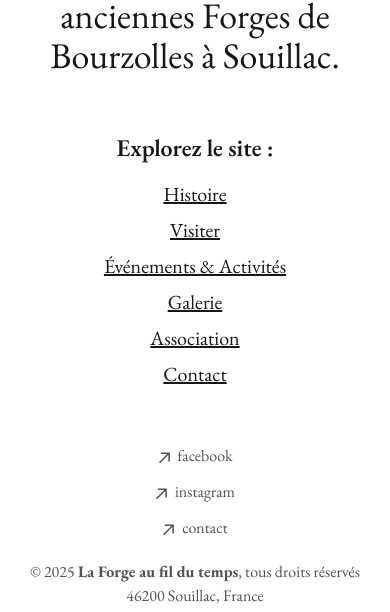
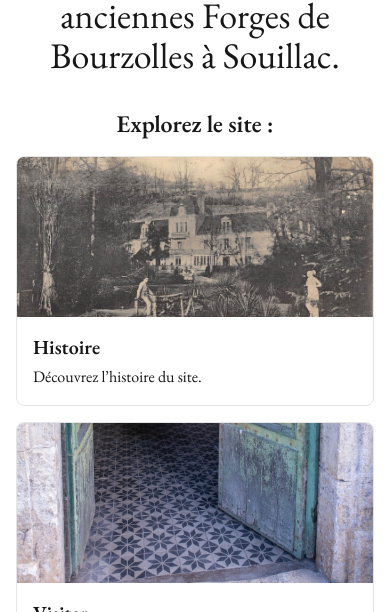
Before and after one commit to uburoiubu/forge-au-fil-du-temps, a Next.js app: page / in a window 390 px wide. Shown: the part 504-1116 px from the top of the page. Built offline with nearby package versions, Linux system fonts and the light colour scheme.

Commit message:
new design with cards

```diff
--- a/app/page.tsx
+++ b/app/page.tsx
@@ -2,6 +2,51 @@ import Image from "next/image";
 import Link from "next/link";
 
 export default function Home() {
+  const mobileCards = [
+    {
+      href: "/histoire",
+      title: "Histoire",
+      desc: "Découvrez l’histoire du site.",
+      img: "/images/chateau.jpg", // change to your actual image
+      alt: "Histoire de la Forge",
+    },
+    {
+      href: "/visiter",
+      title: "Visiter",
+      desc: "Préparez votre visite.",
+      img: "/images/visiter.jpg",
+      alt: "Visite de la Forge",
+    },
+    {
+      href: "/events",
+      title: "Événements & Activités",
+      desc: "Ce qui se passe à la Forge.",
+      img: "/images/plafond.jpg",
+      alt: "Événements et activités",
+    },
+    {
+      href: "/galerie",
+      title: "Galerie",
+      desc: "Photos et souvenirs.",
+      img: "/images/usine.jpg",
+      alt: "Galerie photo",
+    },
+    {
+      href: "/soutien",
+      title: "Association",
+      desc: "Soutenir / adhérer.",
+      img: "/images/asso-expo.jpg",
+      alt: "Association",
+    },
+    {
+      href: "/contact",
+      title: "Contact",
+      desc: "Nous écrire / venir.",
+      img: "/images/association/asso-la-forge.png",
+      alt: "Contact",
+    },
+  ];
+
   return (
     <div className="font-sans text-xl leading-relaxed text-center">
       <main className="flex flex-col items-center gap-8">
@@ -23,46 +68,32 @@ export default function Home() {
           Forges de Bourzolles à Souillac.
         </h1>
 
-        {/* Mobile-only quick links */}
-        <section className="block md:hidden p-6">
+        {/* Mobile-only cards */}
+        <section className="block md:hidden px-4 pb-8 w-full">
           <h2 className="text-2xl font-semibold mb-4">Explorez le site :</h2>
-          <nav>
-            <ul className="flex flex-col items-center gap-2 text-xl">
-              <li>
-                <Link
-                  href="/histoire"
-                  className="underline hover:text-blue-600"
-                >
-                  Histoire
-                </Link>
-              </li>
-              <li>
-                <Link href="/visiter" className="underline hover:text-blue-600">
-                  Visiter
-                </Link>
-              </li>
-              <li>
-                <Link href="/events" className="underline hover:text-blue-600">
-                  Événements & Activités
-                </Link>
-              </li>
-              <li>
-                <Link href="/galerie" className="underline hover:text-blue-600">
-                  Galerie
-                </Link>
-              </li>
-              <li>
-                <Link href="/soutien" className="underline hover:text-blue-600">
-                  Association
-                </Link>
-              </li>
-              <li>
-                <Link href="/contact" className="underline hover:text-blue-600">
-                  Contact
-                </Link>
-              </li>
-            </ul>
-          </nav>
+
+          <div className="grid grid-cols-1 gap-4">
+            {mobileCards.map((c) => (
+              <Link
+                key={c.href}
+                href={c.href}
+                className="group block rounded-lg overflow-hidden border border-neutral-200 dark:border-neutral-800 hover:shadow-md transition text-left"
+              >
+                <div className="relative h-40">
+                  <Image
+                    src={c.img}
+                    alt={c.alt}
+                    fill
+                    className="object-cover transition-transform group-hover:scale-105"
+                  />
+                </div>
+                <div className="p-4">
+                  <h3 className="text-xl font-semibold">{c.title}</h3>
+                  <p className="text-base mt-1">{c.desc}</p>
+                </div>
+              </Link>
+            ))}
+          </div>
         </section>
       </main>
     </div>
```
